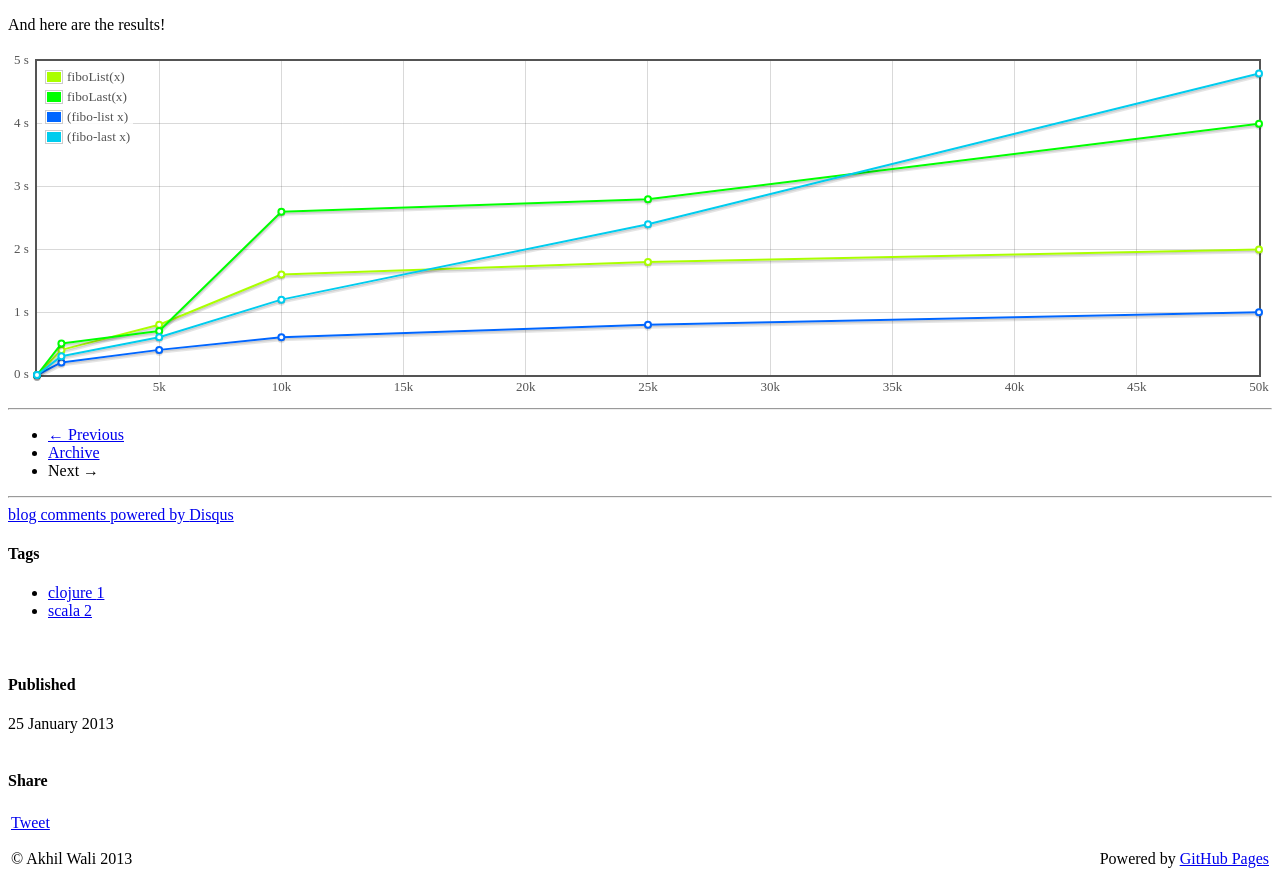
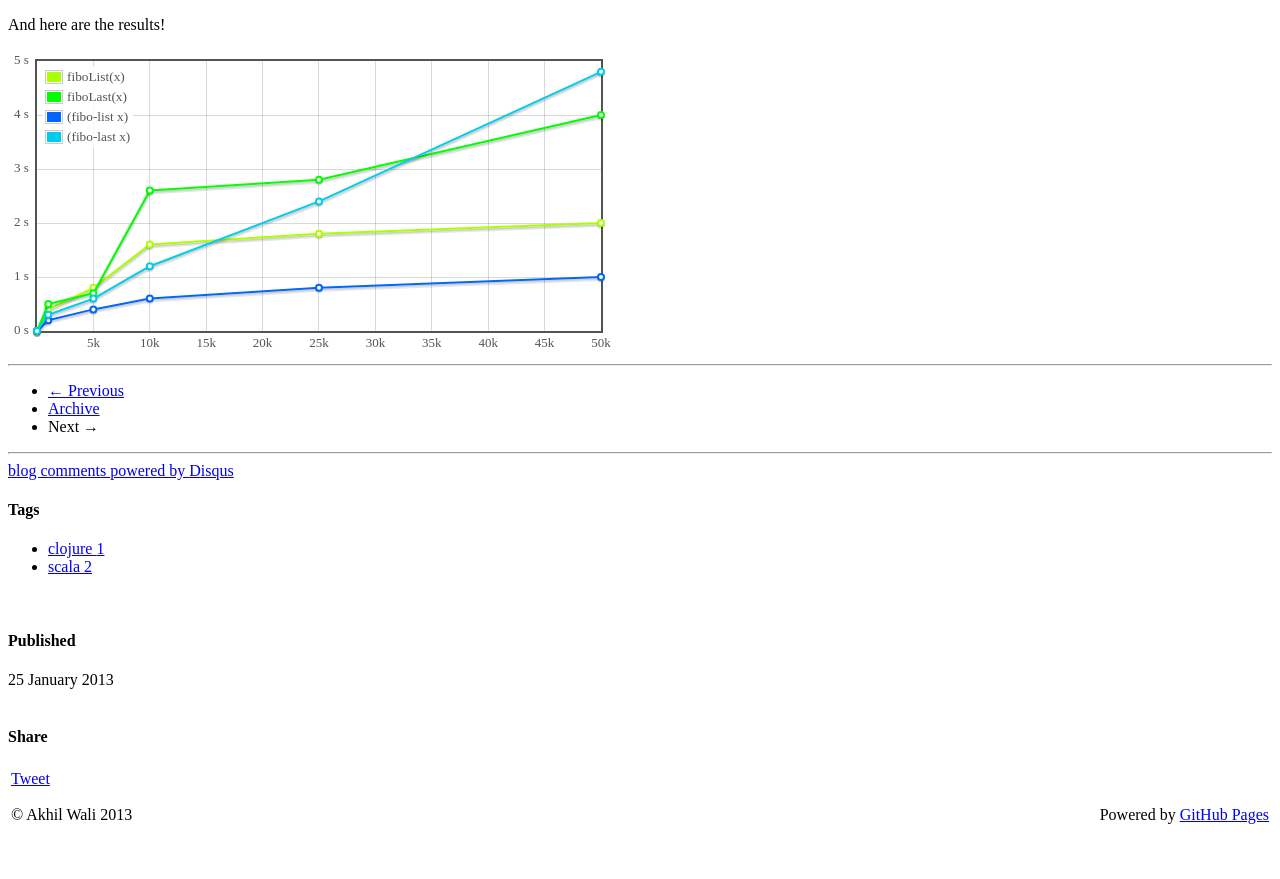
Before and after one commit to darth10/darth10.github.io, a Jekyll site: the page built from _posts/2013-01-25-lazy-sequences-and-streams.md, in a window 1280 px wide. Shown: the part 948-1827 px from the top of the page. Built offline with Jekyll 4.4.1, drawn with Linux system fonts in a browser that asks for light colours; comment, search, counter and statistics services are not loaded; after the commit the page ends 1783 px from its top, so only the background shows below that.

Commit message:
Fixed image size on about me page in Firefox

```diff
--- a/_posts/2013-01-25-lazy-sequences-and-streams.md
+++ b/_posts/2013-01-25-lazy-sequences-and-streams.md
@@ -37,11 +37,11 @@ And here are the results!
 
 <style type="text/css">
   #postchart {
-    width: 100%;
-    height: 100%;
+    width: 600px;
+    height: 300px;
   }
 </style>
-<table width="100%" height="350px" cellspacing="" cellpadding="" border="0px">
+<table border="0px">
   <tr>
     <td>
       <div id="postchart"></div>
--- a/index.html
+++ b/index.html
@@ -20,6 +20,10 @@ group: navigation
   .dictlist {
     list-style-type: lower-alpha;
   }
+  td.profileimgcontainer {
+    width: 300px;
+    vertical-align: top;
+  }
   .profileimg {
     border-radius: 5px;
   }
@@ -30,7 +34,7 @@ group: navigation
 </style>
 <table border="0px" cell-padding="5px">
 <tr>
-<td><img src="http://www.gravatar.com/avatar/a0351e0cbdf3bfd0b77a9143c5b4faed?size=800" class="profileimg"/></td>
+<td class="profileimgcontainer"><img src="http://www.gravatar.com/avatar/a0351e0cbdf3bfd0b77a9143c5b4faed?size=300" class="profileimg"/></td>
 <td>
 <div class="profiletext">
 <span class="dictword">programming</span>
```
